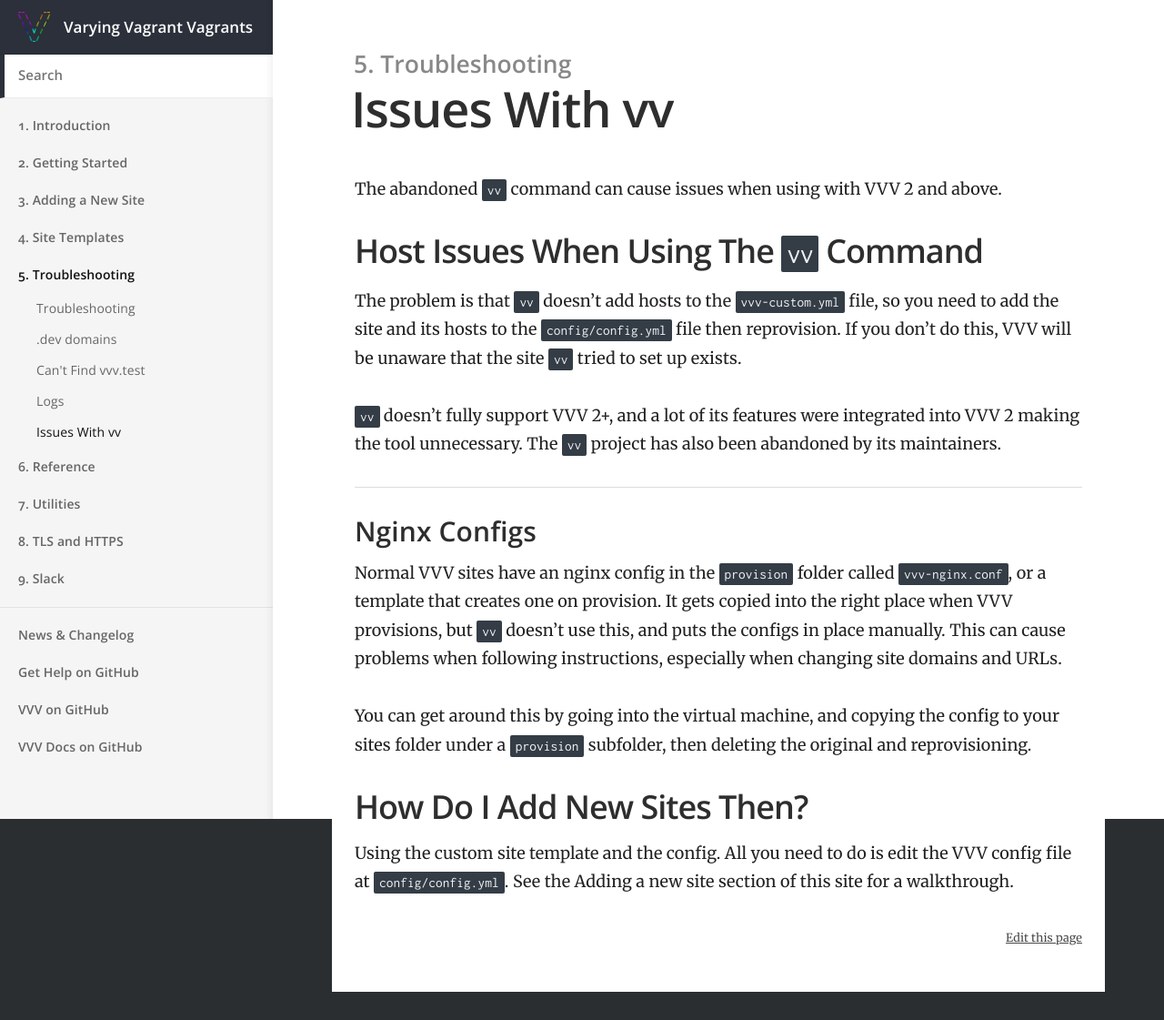
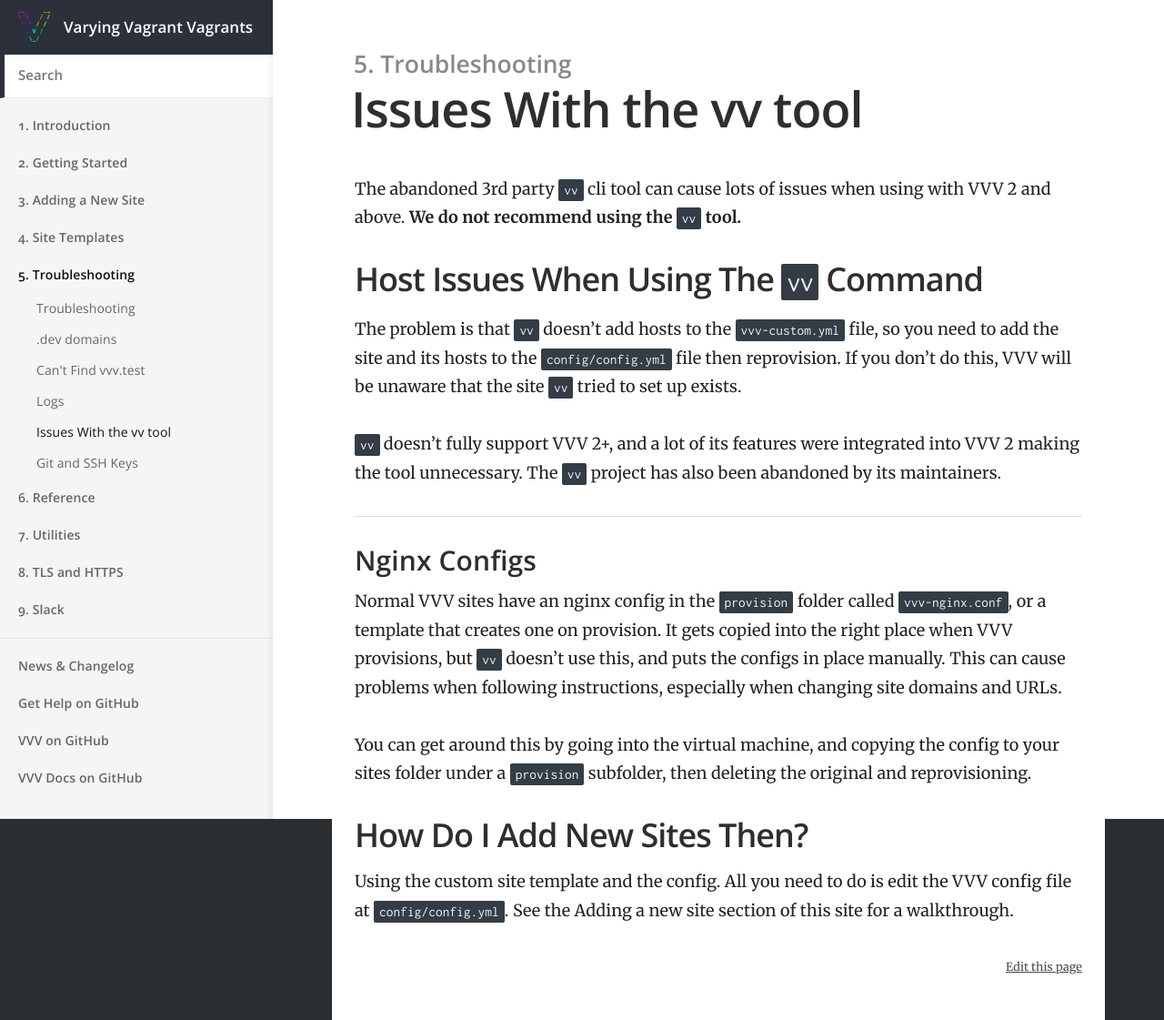
Before and after one commit to Varying-Vagrant-Vagrants/varyingvagrantvagrants.org, a Jekyll site: the page built from docs/en-US/troubleshooting/vv.md, in a window 1280 px wide. Shown: the whole page at 91% size. Built offline with Jekyll 4.4.1, drawn with Linux system fonts in a browser that asks for light colours; before the commit the page ends 1090 px from its top, so only the background shows below that.

Commit message:
added a new page for ssh key troubleshooting and made adjustments and tweaks to the other docs

```diff
--- a/docs/en-US/troubleshooting/vv.md
+++ b/docs/en-US/troubleshooting/vv.md
@@ -1,12 +1,12 @@
 ---
 category: 5. Troubleshooting
 order: 3
-title: Issues With vv
-description: Using the abandoned vv project can cause problems with VVV 2 and above.
+title: Issues With the vv tool
+description: Don't use the vv tool, it causes lots of problems
 permalink: /docs/en-US/troubleshooting/vv/
 ---
 
-The abandoned `vv` command can cause issues when using with VVV 2 and above.
+The abandoned 3rd party `vv` cli tool can cause lots of issues when using with VVV 2 and above. **We do not recommend using the `vv` tool.**
 
 ## Host Issues When Using The `vv` Command
 
```
Also changed, not shown: docs/en-US/troubleshooting/git-and-ssh-keys.md (added, +53 -0 lines), docs/en-US/troubleshooting/hosts.md (+0 -1 lines), docs/en-US/troubleshooting/log.md (+9 -3 lines).
